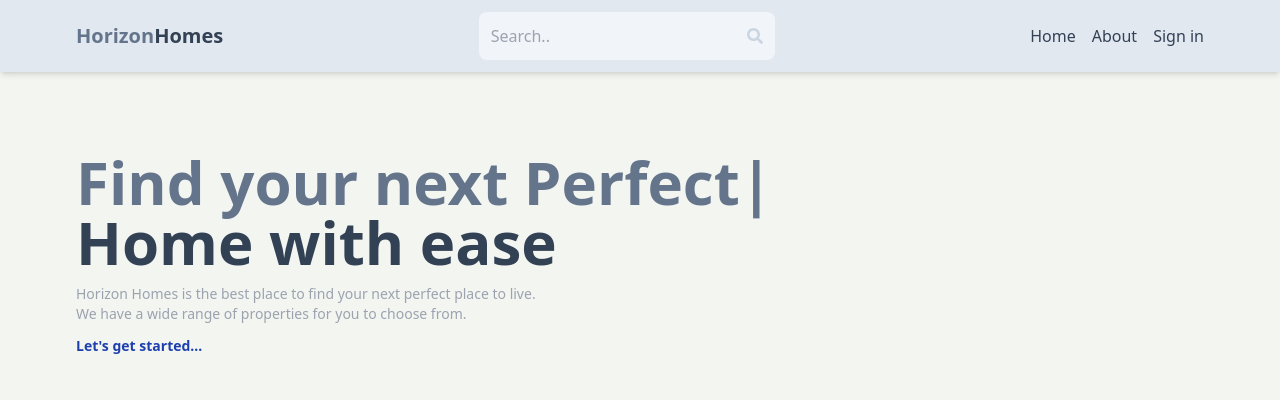
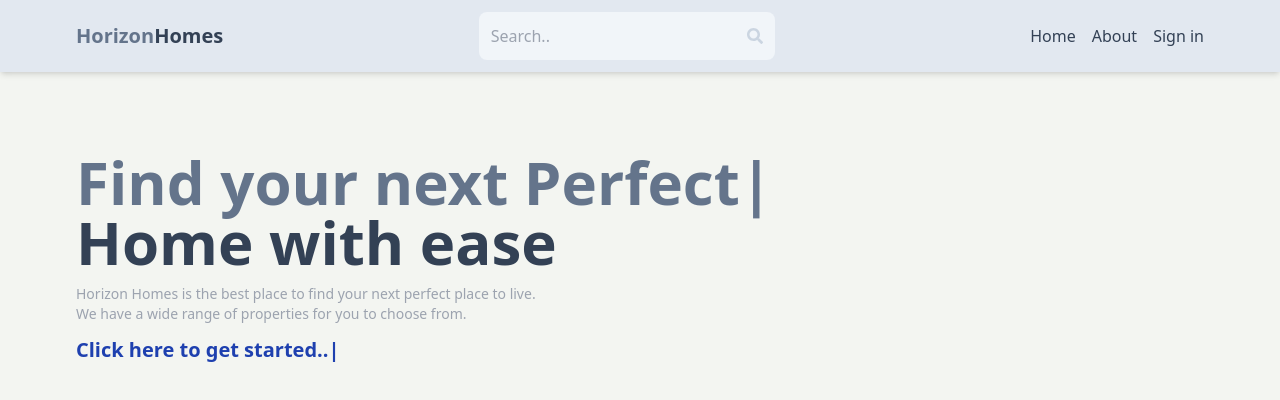
Before and after one commit to anil1047/HorizonHomes, a React (Vite) app in the folder client/: page / in a window 1280 px wide. Shown: the top 400 px of the page. Built offline with nearby package versions, Linux system fonts and the light colour scheme; no server answers.

Commit message:
Add Type animation to home page

```diff
--- a/client/src/pages/Home.jsx
+++ b/client/src/pages/Home.jsx
@@ -6,7 +6,7 @@ import SwiperCore from "swiper";
 import "swiper/css/bundle";
 import ListingItem from "../Components/ListingItem";
 import { TypeAnimation } from "react-type-animation";
-import { infinity } from "ldrs";
+
 
 export default function Home() {
   const [offerListings, setOfferListings] = useState([]);
@@ -79,9 +79,22 @@ export default function Home() {
         </div>
         <Link
           to={"/search"}
-          className="text-xs sm:text-sm text-blue-800 font-bold hover:underline"
+          className="text-xs sm:text-xl text-blue-800 font-bold hover:underline"
         >
-          Let's get started...
+          <TypeAnimation
+              sequence={[
+                // "Find your next absolute",
+                // 10,
+                "Click here to get started..",
+                10,
+
+
+              ]}
+              speed={0.000000001}
+              style={{ fontSize: "" }}
+              repeat={0}
+            />
+
         </Link>
       </div>
 
@@ -95,6 +108,7 @@ export default function Home() {
                 style={{
                   background: `url(${listing.imageUrls[0]}) center no-repeat`,
                   backgroundSize: "cover",
+                  backgroundPosition:"center",
                 }}
                 className="h-[500px]"
                 key={listing._id}
```
Also changed, not shown: 1 other file (tests, documents, lock files or other folders).
